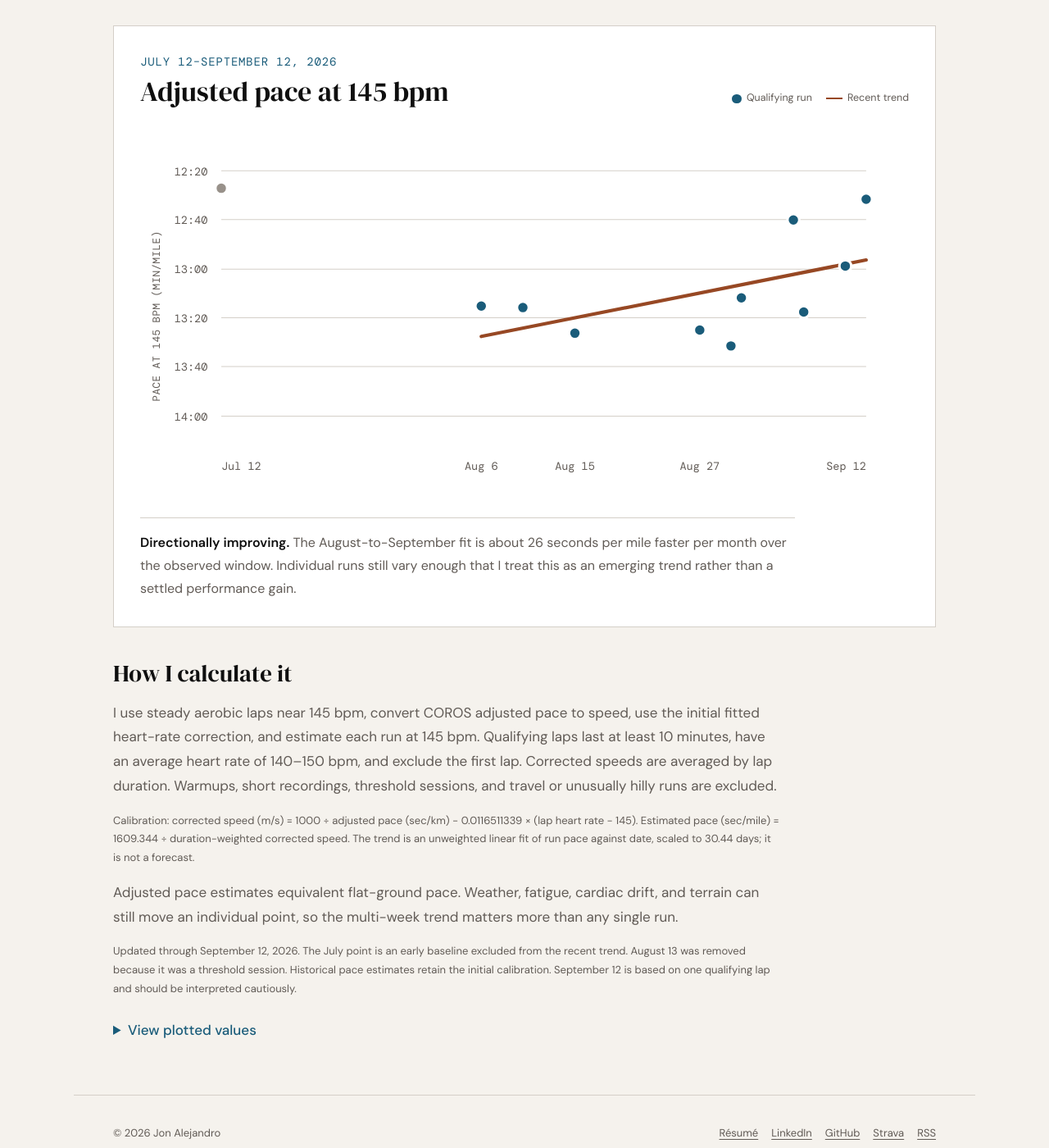
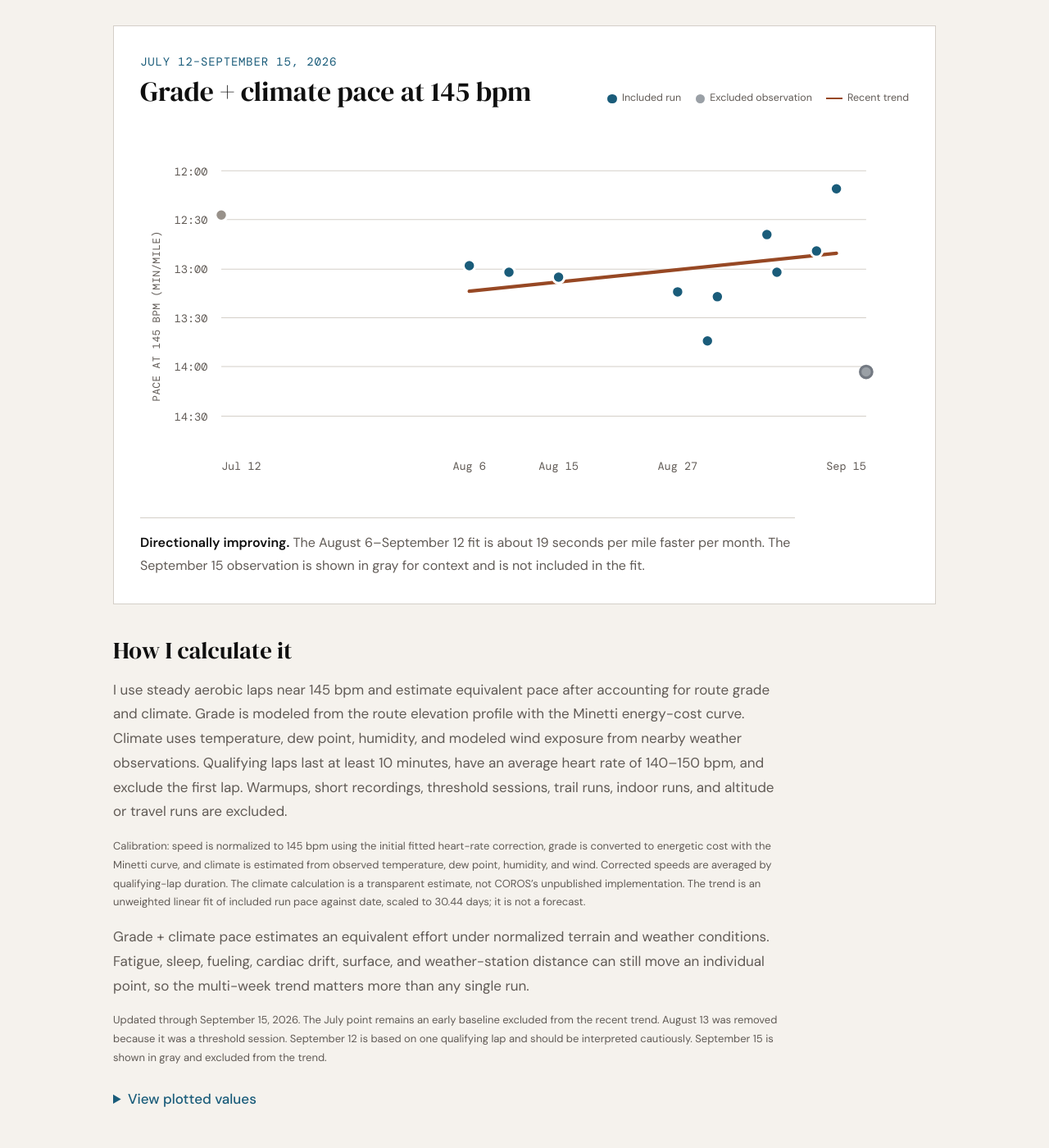
Before and after one commit to jonalejandro/jonalejandro.github.io, a Jekyll site: the page built from _pages/running.html, in a window 1280 px wide and 1400 px high, scrolled down 467 px. Shown: the whole window at 82% size. Built offline with Jekyll 4.4.1, drawn with Linux system fonts in a browser that asks for light colours; some of the changed text lies outside the part shown.

Commit message:
Update running chart with grade and climate estimates

```diff
--- a/_pages/running.html
+++ b/_pages/running.html
@@ -3,75 +3,76 @@ layout: themed
 title: "Aerobic efficiency"
 permalink: /running/
 eyebrow: "Running · COROS"
-subtitle: "My terrain-adjusted running pace, normalized to a common 145 bpm effort."
-description: "A public view of Jon Alejandro’s aerobic efficiency trend using COROS adjusted pace normalized to 145 bpm."
+subtitle: "My grade- and climate-adjusted running pace, normalized to a common 145 bpm effort."
+description: "A public view of Jon Alejandro’s aerobic efficiency trend using grade and climate estimates normalized to 145 bpm."
 ---
 <section class="run-summary" aria-label="Current aerobic efficiency summary">
-  <div><span class="run-stat">12:32<span>/mi</span></span><span class="run-stat-label">Latest estimate</span></div>
-  <div><span class="run-stat run-stat-positive">−26<span> sec/mi</span></span><span class="run-stat-label">Recent monthly trend</span></div>
+  <div><span class="run-stat">14:03<span>/mi</span></span><span class="run-stat-label">Latest observation</span></div>
+  <div><span class="run-stat run-stat-positive">−19<span> sec/mi</span></span><span class="run-stat-label">Recent monthly trend</span></div>
   <div><span class="run-stat">145<span> bpm</span></span><span class="run-stat-label">Normalized effort</span></div>
 </section>
 
 <section class="run-panel" aria-labelledby="pace-chart-title">
   <div class="run-panel-heading">
     <div>
-      <p class="section-label">July 12–September 12, 2026</p>
-      <h2 id="pace-chart-title">Adjusted pace at 145 bpm</h2>
+      <p class="section-label">July 12–September 15, 2026</p>
+      <h2 id="pace-chart-title">Grade + climate pace at 145 bpm</h2>
     </div>
-    <div class="run-legend" aria-hidden="true"><span><i class="run-dot"></i>Qualifying run</span><span><i class="run-line"></i>Recent trend</span></div>
+    <div class="run-legend" aria-hidden="true"><span><i class="run-dot"></i>Included run</span><span><i class="run-dot" style="background:#9aa0a6;border-color:#737982"></i>Excluded observation</span><span><i class="run-line"></i>Recent trend</span></div>
   </div>
 
   <div class="run-chart-scroll">
     <svg class="run-chart" viewBox="0 0 900 460" role="img" aria-labelledby="chart-title chart-desc">
       <title id="chart-title">Adjusted running pace normalized to 145 beats per minute</title>
-      <desc id="chart-desc">Eleven plotted runs through September 12, 2026. Pace is in minutes per mile at 145 bpm; faster values are higher on the chart. The latest estimate is 12:32 per mile. The recent trend uses ten runs since August 6 and excludes the July baseline.</desc>
+      <desc id="chart-desc">Twelve plotted runs through September 15, 2026. Pace is in minutes per mile at 145 bpm; faster values are higher on the chart. The September 15 observation is 14:03 per mile, shown in gray, and excluded from the trend. The recent trend uses ten runs from August 6 through September 12 and excludes the July baseline.</desc>
       <g class="chart-grid">
         <line x1="95" y1="55" x2="850" y2="55"/><line x1="95" y1="112" x2="850" y2="112"/>
         <line x1="95" y1="170" x2="850" y2="170"/><line x1="95" y1="227" x2="850" y2="227"/>
         <line x1="95" y1="284" x2="850" y2="284"/><line x1="95" y1="342" x2="850" y2="342"/>
       </g>
       <g class="chart-axis-labels">
-        <text x="79" y="60">12:20</text><text x="79" y="117">12:40</text><text x="79" y="175">13:00</text>
-        <text x="79" y="232">13:20</text><text x="79" y="289">13:40</text><text x="79" y="347">14:00</text>
+        <text x="79" y="60">12:00</text><text x="79" y="117">12:30</text><text x="79" y="175">13:00</text>
+        <text x="79" y="232">13:30</text><text x="79" y="289">14:00</text><text x="79" y="347">14:30</text>
 
 
 
 
 
 <text x="95.0" y="405" text-anchor="start">Jul 12</text>
-<text x="399.4" y="405" text-anchor="middle">Aug 6</text>
-<text x="509.0" y="405" text-anchor="middle">Aug 15</text>
-<text x="655.2" y="405" text-anchor="middle">Aug 27</text>
-<text x="850.0" y="405" text-anchor="end">Sep 12</text>
+<text x="385.4" y="405" text-anchor="middle">Aug 6</text>
+<text x="489.9" y="405" text-anchor="middle">Aug 15</text>
+<text x="629.3" y="405" text-anchor="middle">Aug 27</text>
+<text x="850.0" y="405" text-anchor="end">Sep 15</text>
 <text class="axis-title" transform="translate(23 225) rotate(-90)" text-anchor="middle">pace at 145 bpm (min/mile)</text>
       </g>
-      <line class="trend-line" x1="399.4" y1="248.8" x2="850" y2="159.3"/>
+      <line class="trend-line" x1="385.4" y1="195.9" x2="815.2" y2="151.5"/>
       <g class="chart-points">
-<circle class="early-point" cx="95.0" cy="75.4" r="7"><title>Jul 12: 12:27 per mile; early baseline, excluded from trend</title></circle>
-<circle cx="399.4" cy="213.2" r="7"><title>Aug 6: 13:15 per mile</title></circle>
-<circle cx="448.1" cy="215.0" r="7"><title>Aug 10: 13:16 per mile</title></circle>
-<circle cx="509.0" cy="245.0" r="7"><title>Aug 15: 13:26 per mile</title></circle>
-<circle cx="655.2" cy="241.3" r="7"><title>Aug 27: 13:25 per mile</title></circle>
-<circle cx="691.7" cy="259.9" r="7"><title>Aug 30: 13:31 per mile</title></circle>
-<circle cx="703.9" cy="203.6" r="7"><title>Aug 31: 13:12 per mile</title></circle>
-<circle cx="764.8" cy="112.5" r="7"><title>Sep 5: 12:40 per mile</title></circle>
-<circle cx="776.9" cy="220.2" r="7"><title>Sep 6: 13:18 per mile</title></circle>
-<circle cx="825.6" cy="166.4" r="7"><title>Sep 10: 12:59 per mile</title></circle>
-<circle cx="850.0" cy="88.3" r="7"><title>Sep 12: 12:32 per mile; one qualifying lap</title></circle>
+<circle class="early-point" cx="95.0" cy="106.7" r="7"><title>Jul 12: 12:27 per mile; early baseline, excluded from trend</title></circle>
+<circle cx="385.4" cy="166.0" r="7"><title>Aug 6: 12:58 per mile</title></circle>
+<circle cx="431.8" cy="173.6" r="7"><title>Aug 10: 13:02 per mile</title></circle>
+<circle cx="489.9" cy="179.4" r="7"><title>Aug 15: 13:05 per mile</title></circle>
+<circle cx="629.3" cy="196.6" r="7"><title>Aug 27: 13:14 per mile</title></circle>
+<circle cx="664.2" cy="254.0" r="7"><title>Aug 30: 13:44 per mile</title></circle>
+<circle cx="675.8" cy="202.3" r="7"><title>Aug 31: 13:17 per mile</title></circle>
+<circle cx="733.8" cy="129.6" r="7"><title>Sep 5: 12:39 per mile</title></circle>
+<circle cx="745.5" cy="173.6" r="7"><title>Sep 6: 13:02 per mile</title></circle>
+<circle cx="791.9" cy="148.8" r="7"><title>Sep 10: 12:49 per mile</title></circle>
+<circle cx="815.2" cy="76.0" r="7"><title>Sep 12: 12:11 per mile; one qualifying lap</title></circle>
+<circle cx="850.0" cy="290.3" r="7" style="fill:#9aa0a6;stroke:#737982"><title>Sep 15: 14:03 per mile; shown for context and excluded from trend</title></circle>
 </g>
     </svg>
   </div>
 
-  <p class="run-caption"><strong>Directionally improving.</strong> The August-to-September fit is about 26 seconds per mile faster per month over the observed window. Individual runs still vary enough that I treat this as an emerging trend rather than a settled performance gain.</p>
+  <p class="run-caption"><strong>Directionally improving.</strong> The August 6–September 12 fit is about 19 seconds per mile faster per month. The September 15 observation is shown in gray for context and is not included in the fit.</p>
 </section>
 
 <section class="run-method rich" aria-labelledby="method-title">
   <h2 id="method-title">How I calculate it</h2>
-  <p>I use steady aerobic laps near 145 bpm, convert COROS adjusted pace to speed, use the initial fitted heart-rate correction, and estimate each run at 145 bpm. Qualifying laps last at least 10 minutes, have an average heart rate of 140–150 bpm, and exclude the first lap. Corrected speeds are averaged by lap duration. Warmups, short recordings, threshold sessions, and travel or unusually hilly runs are excluded.</p>
-  <p class="detail">Calibration: corrected speed (m/s) = 1000 ÷ adjusted pace (sec/km) − 0.0116511339 × (lap heart rate − 145). Estimated pace (sec/mile) = 1609.344 ÷ duration-weighted corrected speed. The trend is an unweighted linear fit of run pace against date, scaled to 30.44 days; it is not a forecast.</p>
-  <p>Adjusted pace estimates equivalent flat-ground pace. Weather, fatigue, cardiac drift, and terrain can still move an individual point, so the multi-week trend matters more than any single run.</p>
-  <p class="detail">Updated through September 12, 2026. The July point is an early baseline excluded from the recent trend. August 13 was removed because it was a threshold session. Historical pace estimates retain the initial calibration. September 12 is based on one qualifying lap and should be interpreted cautiously.</p>
+  <p>I use steady aerobic laps near 145 bpm and estimate equivalent pace after accounting for route grade and climate. Grade is modeled from the route elevation profile with the Minetti energy-cost curve. Climate uses temperature, dew point, humidity, and modeled wind exposure from nearby weather observations. Qualifying laps last at least 10 minutes, have an average heart rate of 140–150 bpm, and exclude the first lap. Warmups, short recordings, threshold sessions, trail runs, indoor runs, and altitude or travel runs are excluded.</p>
+  <p class="detail">Calibration: speed is normalized to 145 bpm using the initial fitted heart-rate correction, grade is converted to energetic cost with the Minetti curve, and climate is estimated from observed temperature, dew point, humidity, and wind. Corrected speeds are averaged by qualifying-lap duration. The climate calculation is a transparent estimate, not COROS’s unpublished implementation. The trend is an unweighted linear fit of included run pace against date, scaled to 30.44 days; it is not a forecast.</p>
+  <p>Grade + climate pace estimates an equivalent effort under normalized terrain and weather conditions. Fatigue, sleep, fueling, cardiac drift, surface, and weather-station distance can still move an individual point, so the multi-week trend matters more than any single run.</p>
+  <p class="detail">Updated through September 15, 2026. The July point remains an early baseline excluded from the recent trend. August 13 was removed because it was a threshold session. September 12 is based on one qualifying lap and should be interpreted cautiously. September 15 is shown in gray and excluded from the trend.</p>
   <details class="run-data"><summary>View plotted values</summary>
-    <div class="run-table-wrap"><table><thead><tr><th>Date</th><th>Pace at 145 bpm</th></tr></thead><tbody><tr><td>Jul 12</td><td>12:27/mi</td></tr><tr><td>Aug 6</td><td>13:15/mi</td></tr><tr><td>Aug 10</td><td>13:16/mi</td></tr><tr><td>Aug 15</td><td>13:26/mi</td></tr><tr><td>Aug 27</td><td>13:25/mi</td></tr><tr><td>Aug 30</td><td>13:31/mi</td></tr><tr><td>Aug 31</td><td>13:12/mi</td></tr><tr><td>Sep 5</td><td>12:40/mi</td></tr><tr><td>Sep 6</td><td>13:18/mi</td></tr><tr><td>Sep 10</td><td>12:59/mi</td></tr><tr><td>Sep 12</td><td>12:32/mi</td></tr></tbody></table></div>
+    <div class="run-table-wrap"><table><thead><tr><th>Date</th><th>Grade + climate pace at 145 bpm</th><th>Trend status</th></tr></thead><tbody><tr><td>Jul 12</td><td>12:27/mi</td><td>Early baseline</td></tr><tr><td>Aug 6</td><td>12:58/mi</td><td>Included</td></tr><tr><td>Aug 10</td><td>13:02/mi</td><td>Included</td></tr><tr><td>Aug 15</td><td>13:05/mi</td><td>Included</td></tr><tr><td>Aug 27</td><td>13:14/mi</td><td>Included</td></tr><tr><td>Aug 30</td><td>13:44/mi</td><td>Included</td></tr><tr><td>Aug 31</td><td>13:17/mi</td><td>Included</td></tr><tr><td>Sep 5</td><td>12:39/mi</td><td>Included</td></tr><tr><td>Sep 6</td><td>13:02/mi</td><td>Included</td></tr><tr><td>Sep 10</td><td>12:49/mi</td><td>Included</td></tr><tr><td>Sep 12</td><td>12:11/mi</td><td>Included</td></tr><tr><td>Sep 15</td><td>14:03/mi</td><td>Excluded observation</td></tr></tbody></table></div>
   </details>
 </section>
```
